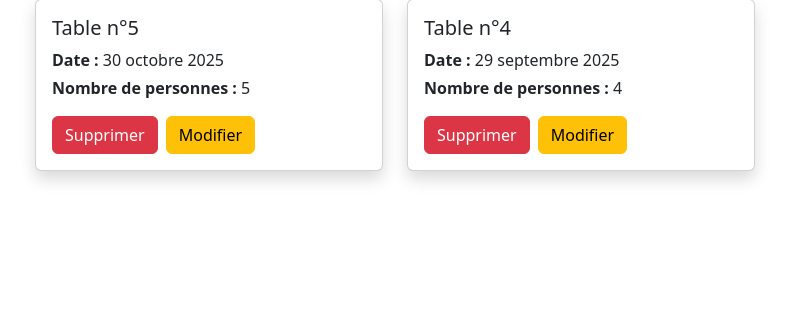
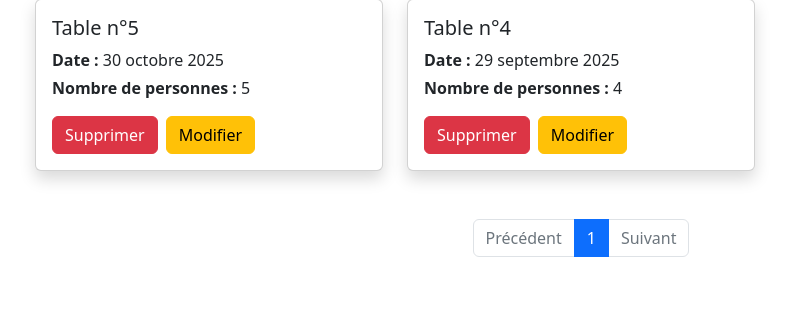
Before and after one commit to SachaPaoliCchic/lab2_web_restaurant, a Django app: page /mes-reservations/ in a window 1280 px wide. Shown: the part 217-533 px from the top of the page, without its empty margins (59-848 px from the left). Run offline with Django 5.2, Linux system fonts and the light colour scheme; a user stored in the database is signed in; data comes from the database, SQL or seed files in the repository; both versions use the stored data as it was after the commit; some libraries are stand-ins or nearby versions.

Commit message:
feat: pagination pour la page mes reservations

```diff
--- a/demo_app/templates/mes_reservations.html
+++ b/demo_app/templates/mes_reservations.html
@@ -32,6 +32,38 @@
                     </div>
                 </div>
             {% endfor %}
+            <!-- Pagination -->
+            <div class="col-12">
+                <nav aria-label="Pagination">
+                    <ul class="pagination justify-content-center mt-4">
+                        {% if reservations.has_previous %}
+                            <li class="page-item">
+                                <a class="page-link" href="?page={{ reservations.previous_page_number }}">Précédent</a>
+                            </li>
+                        {% else %}
+                            <li class="page-item disabled">
+                                <span class="page-link">Précédent</span>
+                            </li>
+                        {% endif %}
+                        {% for num in reservations.paginator.page_range %}
+                            {% if reservations.number == num %}
+                                <li class="page-item active"><span class="page-link">{{ num }}</span></li>
+                            {% else %}
+                                <li class="page-item"><a class="page-link" href="?page={{ num }}">{{ num }}</a></li>
+                            {% endif %}
+                        {% endfor %}
+                        {% if reservations.has_next %}
+                            <li class="page-item">
+                                <a class="page-link" href="?page={{ reservations.next_page_number }}">Suivant</a>
+                            </li>
+                        {% else %}
+                            <li class="page-item disabled">
+                                <span class="page-link">Suivant</span>
+                            </li>
+                        {% endif %}
+                    </ul>
+                </nav>
+            </div>
         {% else %}
             <div class="alert alert-info">Aucune réservation trouvée.</div>
         {% endif %}
--- a/demo_app/views.py
+++ b/demo_app/views.py
@@ -6,6 +6,7 @@ from datetime import datetime
 from django.contrib.auth import authenticate, login, logout
 from django.contrib.auth.models import User
 from django.utils import timezone
+from django.core.paginator import Paginator
 
 # Create your views here.
 
@@ -20,30 +21,26 @@ class AboutView(TemplateView):
 
 def reservation_client_view(request):
     if request.method == 'POST':
-        # Récupérer les données du formulaire
-        nom = request.POST.get('nom')
-        email = request.POST.get('email')
+        if request.user.is_authenticated:
+            nom = request.user.username
+            email = request.user.email
+        else:
+            nom = request.POST.get('nom')
+            email = request.POST.get('email')
         nombre_personnes = int(request.POST.get('nombre_personnes'))
         date_str = request.POST.get('date')
-
-        # Convertir la date
         date = datetime.strptime(date_str, '%Y-%m-%d').date()
-
-        # Créer ou récupérer le client
         client, created = Client.objects.get_or_create(
             email=email,
             defaults={'nom': nom}
         )
-
-        # Trouver une table disponible avec la capacité suffisante
         table_disponible = Table.objects.filter(
             capacite__gte=nombre_personnes
         ).exclude(
             reservation__date=date
         ).first()
-
         if table_disponible:
-            reservation = Reservation.objects.create(
+            Reservation.objects.create(
                 client=client,
                 table=table_disponible,
                 date=date,
@@ -53,7 +50,6 @@ def reservation_client_view(request):
             return redirect('reservation-client')
         else:
             messages.error(request, 'Aucune table disponible pour cette date et ce nombre de personnes.')
-
     return render(request, 'reservation_client.html')
 
 def reservation_express_view(request):
@@ -86,7 +82,10 @@ def MesreservationsView(request):
             Reservation.objects.filter(id=delete_id, client=client).delete()
             messages.success(request, "Réservation supprimée.")
             return redirect('mes-reservations')
-    reservations = Reservation.objects.filter(client=client).order_by('-date') if client else []
+    reservations_list = Reservation.objects.filter(client=client).order_by('-date') if client else []
+    paginator = Paginator(reservations_list, 5)  # 5 réservations par page
+    page_number = request.GET.get('page')
+    reservations = paginator.get_page(page_number)
     return render(request, 'mes_reservations.html', {'reservations': reservations})
 
 def signup_view(request):
```
Also changed, not shown: db.sqlite3.
